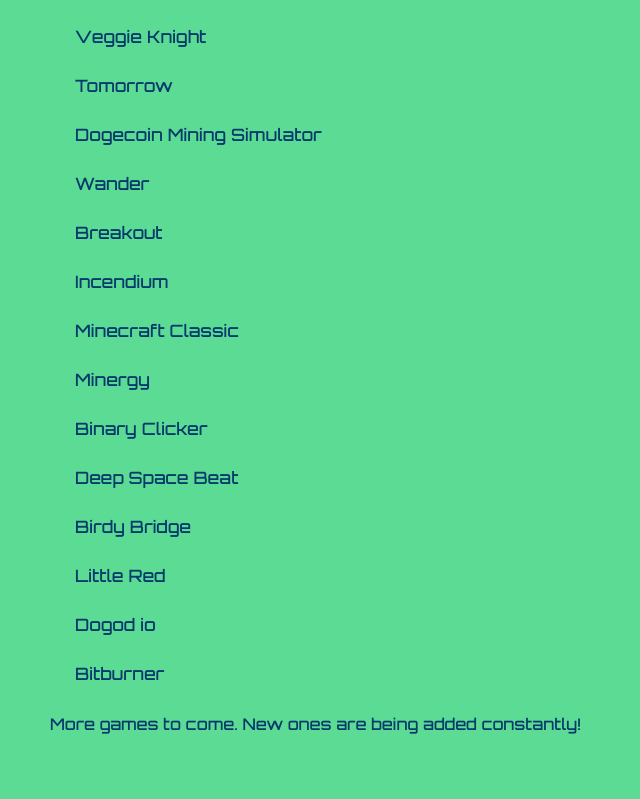
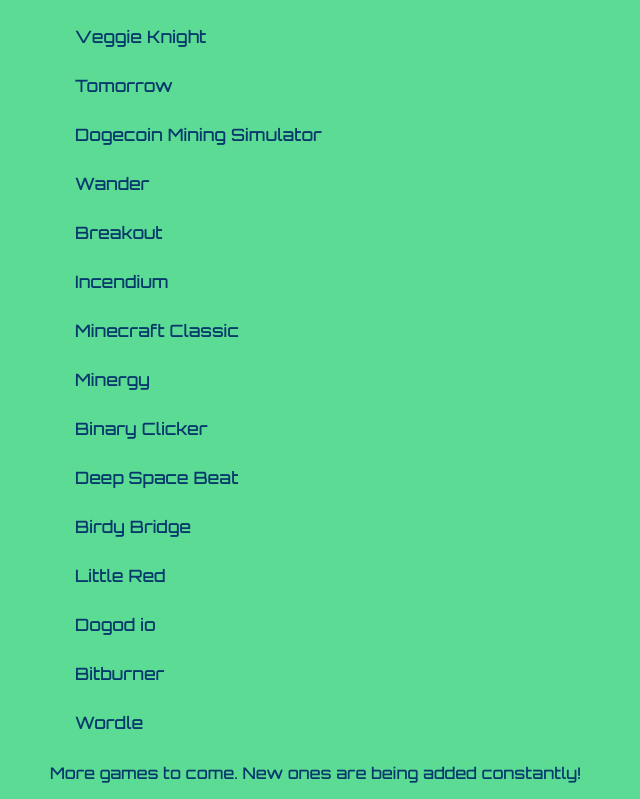
Before and after one commit to pickle69420/fwgfs, a plain HTML site: page public/allgames.html in a window 1280 px wide. Shown: the part 3631-4430 px from the top of the page, without its empty margins (0-640 px from the left). Before the commit the page ends 4381 px from the top, so only its background shows below. Drawn offline with Linux system fonts and the light colour scheme.

Commit message:
Update allgames.html

```diff
--- a/public/allgames.html
+++ b/public/allgames.html
@@ -194,6 +194,8 @@
 <button onclick="getgame('Dogod io','https://dogod.io/')" >Dogod io</button>
 <br>
 <button onclick="getgame('Bitburner','https://ghcdn.rawgit.org/danielyxie/bitburner/dev/index.html')" >Bitburner</button>
+<br>
+<button onclick="getgame('Wordle','https://www.nytimes.com/games/wordle/index.html')" >Wordle</button>
 </div>
 <p>More games to come. New ones are being added constantly!<p>
 </body>
```
